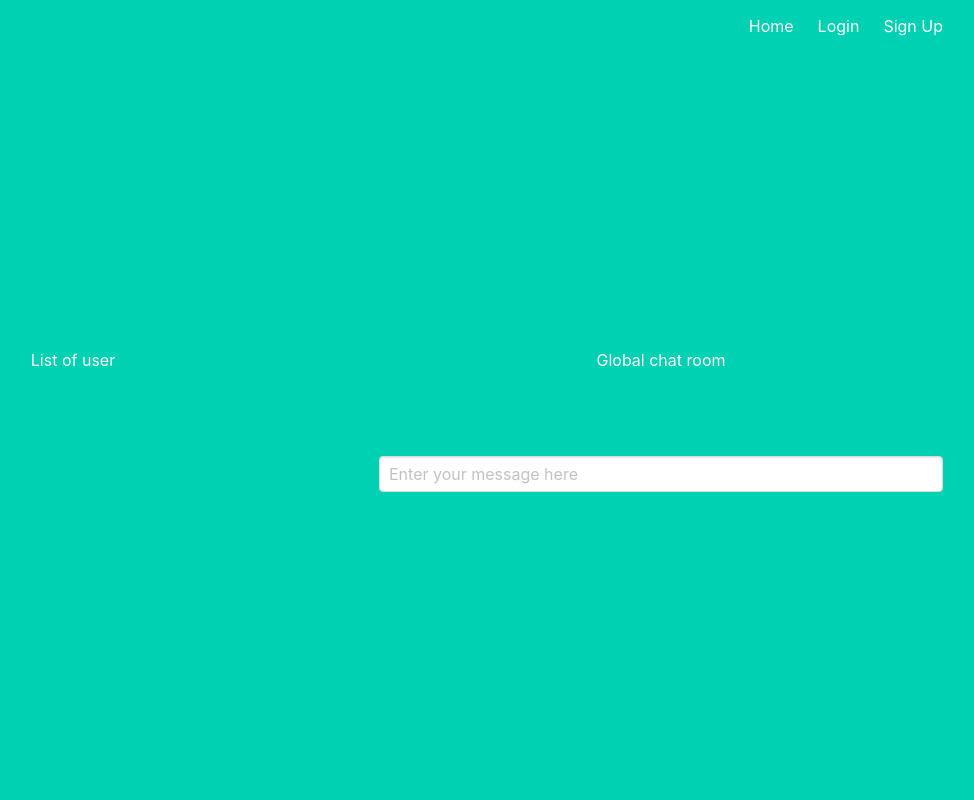
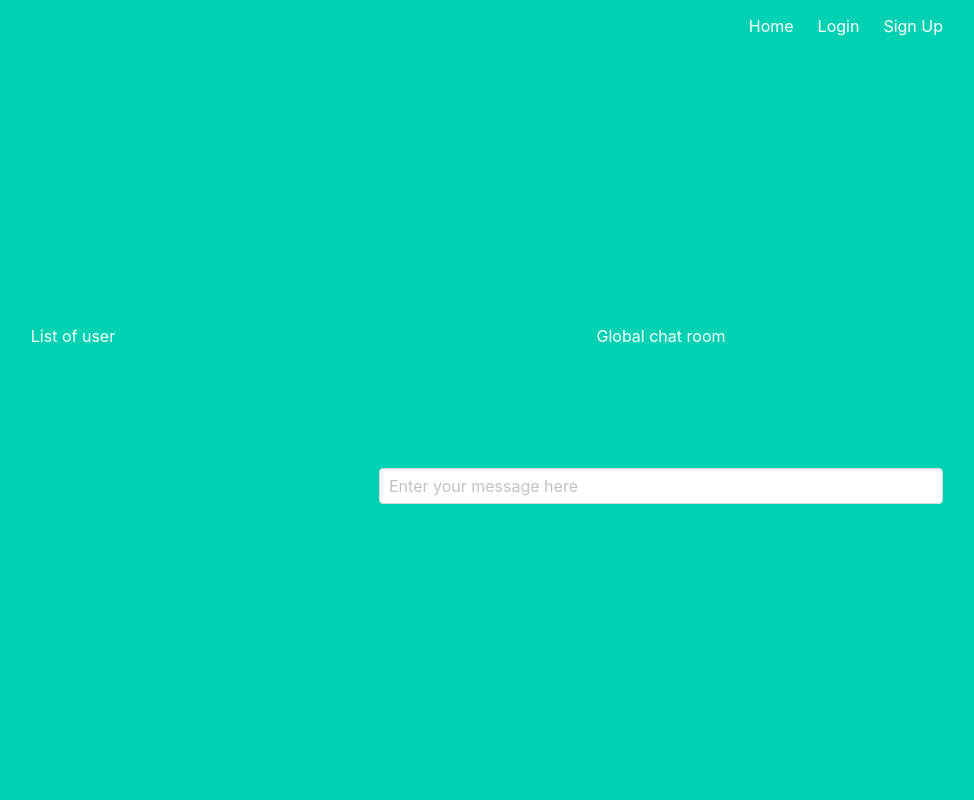
Before and after one commit to stef-tel/boardGame, a Flask app: template Login_project/Login_project/templates/users.html in a window 1280 px wide. Shown: the whole page, without its empty margins (273-1247 px from the left). Run offline with Flask 2, Linux system fonts and the light colour scheme; the template is opened without the code that fills it, so the values that code supplies are empty; some libraries are stand-ins or nearby versions.

Commit message:
minor correction on layout : global room name always stays on the top

```diff
--- a/Login_project/Login_project/static/js/globalChat.js
+++ b/Login_project/Login_project/static/js/globalChat.js
@@ -66,17 +66,17 @@ function addChat(message, sender) {
     var New1;
     var New2;
 
-    if (username == sender) {
+    if (username !== sender) {
         New1 = addElement("", sender, "", "columns is-multiline");
         New2 = addElement("", sender, "", "column is-two-thirds", New1);
-        addElement(message, sender, "text-align: left;", "notification is-info", New2);
+        addElement('<i><sup>' + sender + '</i></sup></br>' + message, sender, "text-align: left;", "notification is-info", New2);
         addElement("", sender, "", "column", New1);
     }
     else{
         New1 = addElement("", sender, "", "columns is-multiline");
         addElement("", sender, "", "column", New1);
         New2 = addElement("", sender, "", "column is-two-thirds", New1);
-        addElement('<i><sup>' + sender + '</i></sup></br>' + message, sender, "text-align: right;", "notification is-warning", New2);
+        addElement(message, sender, "text-align: right;", "notification is-warning", New2);
     }
 
 }
--- a/Login_project/Login_project/templates/users.html
+++ b/Login_project/Login_project/templates/users.html
@@ -15,20 +15,30 @@
   </div> -->
 
   <!-- first columns -->
+  <div class="columns">
+
+    <div class="column is-half">
+      List of user
+      <br>
+      <br>
+    </div>
+
+    <div class="column is-half">
+      Global chat room
+      <br>
+      <br>
+    </div>
+
+  </div>
+
 
 <div class="columns" style="height: 100%; margin-top: 0; margin-bottom: 0;">
 
       <div class="column is-half">
-        List of user
-        <br>
-        <br>
         {{ userTable }}
       </div>
 
   <div id='parent' class="column is-half" style="overflow: auto; max-height: 400px;">
-    Global chat room
-    <br>
-    <br>
 
   </div>
 
```
Also changed, not shown: Login_project/Login_project/templates/game.html (+3 -5 lines), Login_project/Login_project/db.sqlite.
